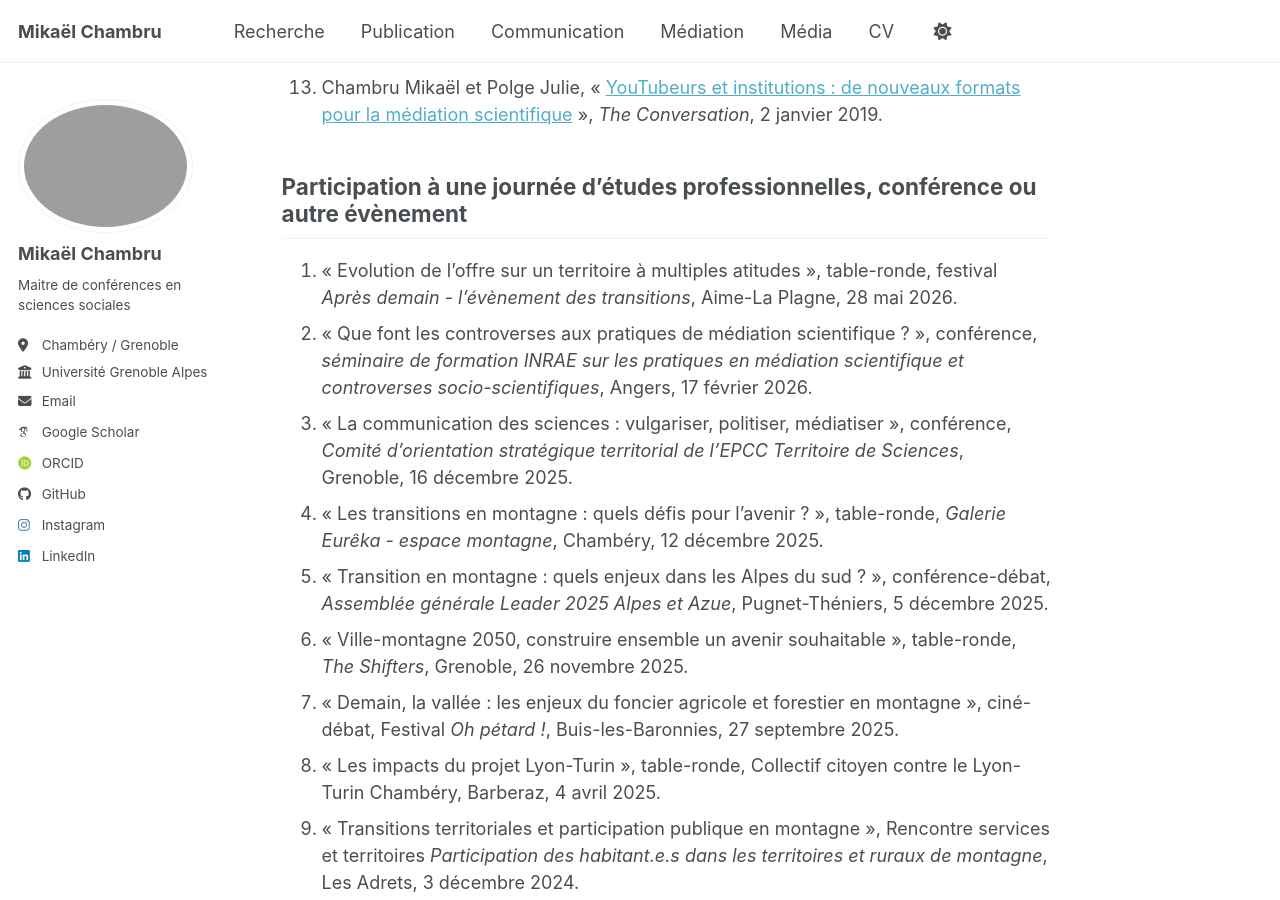
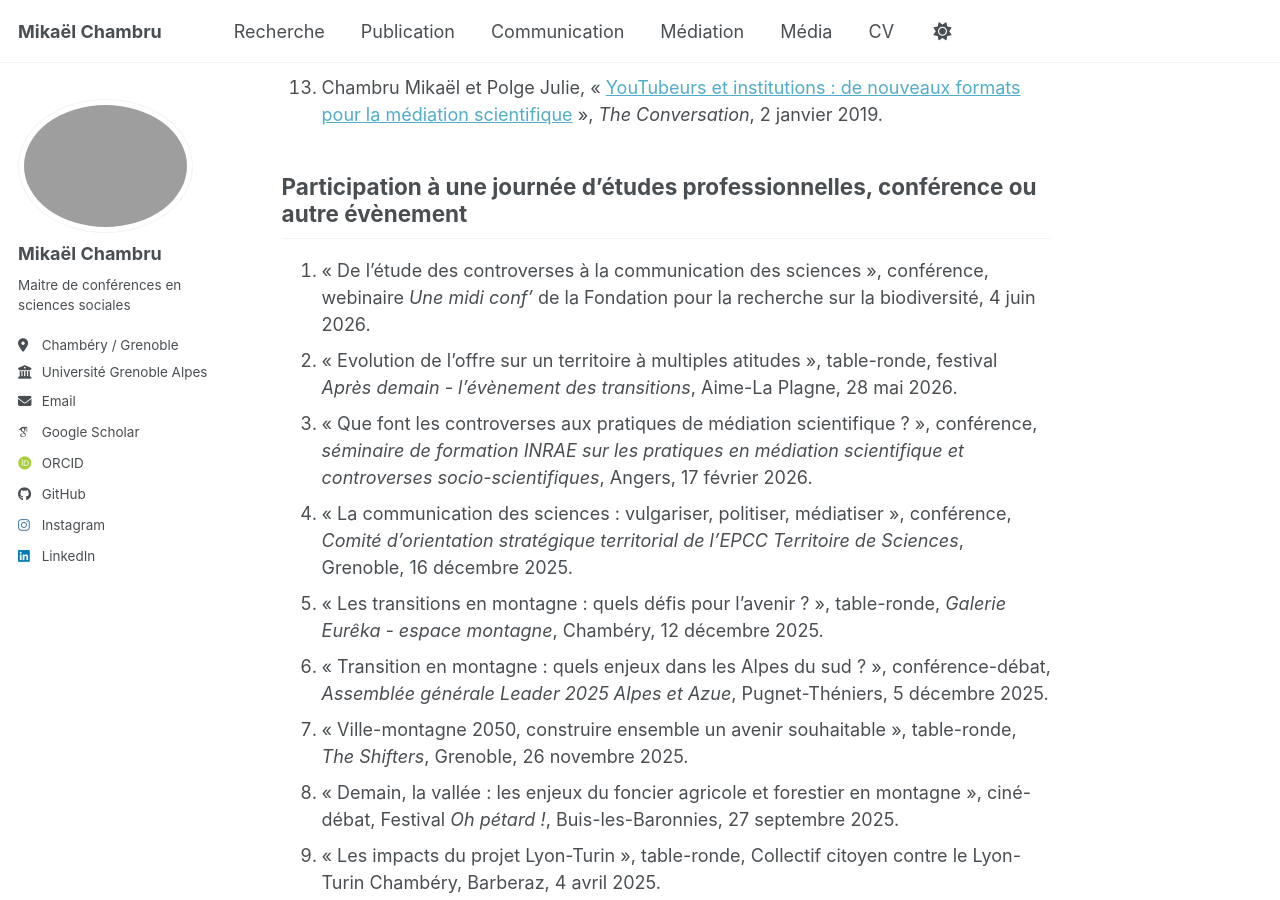
Before and after one commit to mikaelchambru/mikaelchambru.github.io, a Jekyll site: the page built from _pages/mediation.md, in a window 1280 px wide and 900 px high, scrolled down 1694 px. Built offline with Jekyll 4.4.1, drawn with Linux system fonts in a browser that asks for light colours; some web fonts are replaced; a script bundle is joined from its source files by our own code; library files that are not in the unit come from our copies.

Commit message:
Update mediation.md

```diff
--- a/_pages/mediation.md
+++ b/_pages/mediation.md
@@ -37,44 +37,45 @@
 
 ## Participation à une journée d’études professionnelles, conférence ou autre évènement
 
-1. « Evolution de l'offre sur un territoire à multiples atitudes », table-ronde, festival *Après demain - l'évènement des transitions*, Aime-La Plagne, 28 mai 2026.
-2. « Que font les controverses aux pratiques de médiation scientifique ? », conférence, *séminaire de formation INRAE sur les pratiques en médiation scientifique et controverses socio-scientifiques*, Angers, 17 février 2026.
-3. « La communication des sciences : vulgariser, politiser, médiatiser », conférence, *Comité d’orientation stratégique territorial de l’EPCC Territoire de Sciences*, Grenoble, 16 décembre 2025.
-4. « Les transitions en montagne : quels défis pour l’avenir ? », table-ronde, *Galerie Eurêka - espace montagne*, Chambéry, 12 décembre 2025.
-5. « Transition en montagne : quels enjeux dans les Alpes du sud  ? », conférence-débat, *Assemblée générale Leader 2025 Alpes et Azue*, Pugnet-Théniers, 5 décembre 2025.
-6. « Ville-montagne 2050, construire ensemble un avenir souhaitable », table-ronde, *The Shifters*, Grenoble, 26 novembre 2025.
-7. « Demain, la vallée : les enjeux du foncier agricole et forestier en montagne », ciné-débat, Festival *Oh pétard !*, Buis-les-Baronnies, 27 septembre 2025.
-8. « Les impacts du projet Lyon-Turin », table-ronde, Collectif citoyen contre le Lyon-Turin Chambéry, Barberaz, 4 avril 2025.
-9. « Transitions territoriales et participation publique en montagne », Rencontre services et territoires *Participation des habitant.e.s dans les territoires et ruraux de montagne*, Les Adrets, 3 décembre 2024.
-10. « La montagne au défi : urbanisme, simplifier sans compris », Table-ronde lors du 40ème congrès de l’Association nationale des élus de montagne (ANEM), SuperDévoluy, 11 octobre 2024.
-11. « Glacier de la Girose. Versant sensible », Conférence *Demain les montagnes !*, Grenoble, 13 novembre 2024.
-12. « Production de neige en stations de ski : vers un conflit d’usages de l’eau ? », *Fête de la science*, Grenoble, 8 octobre 2024.
-13. « Comprendre et accompagner les défis socio-écologiques des forêts de montagne », *1 heure – 1 chercheur* de la Fondation Université Grenoble Alpes, Grenoble, 1er octobre 2024.
-14. « Comment bien vivre demain nos territoires de montagne ? », séminaire *Espace valléens et Avenir Montagne Ingénierie*, Moûtiers, 11 septembre 2024.
-15. « (A)ménager les glaciers alpins ? », Conférence du *Jardin du Lautaret*, Villar-d’Arène, 26 août 2024.
-16. « Transizioni in montagne : quali séide per il futoro ? / Les transitions en montagne : quels défis pour l’avenir ? », Table-ronde de lancement du programme européen Interreg France – Italie Alcotra *ESCAPE*, Bardonnechia (Italie), 20 mars 2024.
-17. « Transitions en montagne : quel avenir pour les stations de ski des Hautes Alpes ? », Table-ronde organisée par *Ram 05*, Embrum, 13 mars 2024.
-18. « Transition des territoires de montagne : quelle place pour l’agriculture face au tourisme dans le Briançonnais ? », Table-ronde organisée par *Fréquence Mistral*, Briançon, 12 mars 2024.
-19. « Dés-inventer le tourisme montagne ? Transition et conflits », Conférence du *Jardin du Lautaret*, Villar-d’Arène, 14 août 2023.
-20. « Interactions science-société au service du développement territorial », Café-science *Ecrins terre de sciences*, *Parc national des Ecrins* et *Réseau nature, science environnement*, Villar-d’Arène, 5 juin 2023.
-21. « Valorisation du patrimoine naturel & tourisme scientifique », Journée prospective *Avenir Montagne*, PETR Briançonnais, Ecrins, Guillestrois, Queyras, Puy-Saint-André, 7 avril 2023.
-22. « Quand le tourisme scientifique entre en controverse : retour sur un projet d’aménagement autour des sciences astronomiques », *Ecotraversée du Queyras*, Saint Véran, 2 novembre 2022.
-23. « Le dialogue Science-Société au prisme du GIEC », conférence-débat *Fête de la science*, Chamonix, 7 octobre 2022.
-24. « Quelle transition pour le territoire de Céüse ? », soirée-débat autour du projet *Demain Céüse : une destination nature 4 saisons*, Aix-Marseille universités, Idées de demain, Département des Hautes-Alpes et association Transition des territoires de montagne, Gap, 15 janvier 2021.
-25. « Comment faire cohabiter les actions en présence et en ligne dans les initiatives de médiation scientifique ? », rencontre professionnelle de l’*École de la médiation*, Grenoble et Paris, 10 novembre, 15 décembre 2020 et 12 janvier 2021.
-26. « Jeunes et grand public : quels nouveaux formats de la connaissance pour les informer ? », festival *Médias en Seine*, France Info et Les Echos, Paris, 19 novembre 2020.
-27. « Sciences et grand public : comment accéder aux connaissances scientifiques et échapper aux fake-news ? », *Fête de la science*, Sciences actions et Université Savoie Mont-Blanc, Chambéry, 8 octobre 2020.
-28. « Le loup et ses effets socio-environnementaux », *Ecotraversée de Belledonne*, Combe Madame, 28 juin 2020.
-29. « Communiquer les sciences : quels enjeux pour quels publics ? », Journée scientifique *De la communication scientifique à la communication grand public*, Laboratoire de psychologie et neurocognition, Grenoble, 21 juin 2019.
-30. « Communication sur l’adaptation au changement climatique : bonnes pratiques, tendances et réseau de partenaires », *Alpine partnership for local climate action*, Grenoble, 29 mai 2019.
-31. « Et dans les classes ? Sciences et esprit critique de l’école primaire à l’université », Colloque *Sciences et esprit critique, interroger les certitudes*, Maison pour la science Alpes-Dauphiné, Délégation académique aux affaires culturelles et Cellule éducation au média et information du Rectorat, Grenoble, 8 novembre 2018.
-32. « Quand la fraude s’invite dans les publications scientifiques », Festival Imaginascience *Fakes News et réveil de l’esprit critique*, CCSTI La Turbine Sciences, Annecy, 27 septembre 2018.
-33. « Les sujets brûlants de la communication scientifique », Congrès annuel de la communication scientifique suisse *Science Comm’16 – New tools, new placers,&#x20;*&#x46;ondation Sciences et Cité, Grandson (Suisse), 22 septembre 2016.
-34. « Pouvoir d’agir et engagements citoyens pour des territoires durables », colloque participatif, Anciela & Science-Po Lyon, Lyon, 2 juin 2014.
-35. « La citoyenneté active comme solution face aux défis écologiques », colloque participatif, Anciela & Science-Po Lyon, Lyon, 25 février 2013.
-36. « Par quelle voie sortir du nucléaire ? », Forum-débat, *Festival des libertés*, Bruxelles, 25 octobre 2012.
-37. « Quelles conditions pour que des échanges entre chercheurs et acteurs de la société civile aboutissent à des projets de recherche participative », Atelier-scénario, Adreca & fondation Sciences citoyennes, Saint-Martin d’Hères, 27 et 28 juin 2011.
-38. « Les médias : vecteurs d’expression, vecteurs de représentation », *Université européenne de l’engagement : (re)Trouver la capacité d’agir*, Association de la fondation étudiante pour la ville (Afev), Université Claude Bernard Lyon 1, Lyon, 24 août 2011.
+1. « De l’étude des controverses à la communication des sciences », conférence, webinaire *Une midi conf'* de la Fondation pour la recherche sur la biodiversité, 4 juin 2026.
+2. « Evolution de l'offre sur un territoire à multiples atitudes », table-ronde, festival *Après demain - l'évènement des transitions*, Aime-La Plagne, 28 mai 2026.
+3. « Que font les controverses aux pratiques de médiation scientifique ? », conférence, *séminaire de formation INRAE sur les pratiques en médiation scientifique et controverses socio-scientifiques*, Angers, 17 février 2026.
+4. « La communication des sciences : vulgariser, politiser, médiatiser », conférence, *Comité d’orientation stratégique territorial de l’EPCC Territoire de Sciences*, Grenoble, 16 décembre 2025.
+5. « Les transitions en montagne : quels défis pour l’avenir ? », table-ronde, *Galerie Eurêka - espace montagne*, Chambéry, 12 décembre 2025.
+6. « Transition en montagne : quels enjeux dans les Alpes du sud  ? », conférence-débat, *Assemblée générale Leader 2025 Alpes et Azue*, Pugnet-Théniers, 5 décembre 2025.
+7. « Ville-montagne 2050, construire ensemble un avenir souhaitable », table-ronde, *The Shifters*, Grenoble, 26 novembre 2025.
+8. « Demain, la vallée : les enjeux du foncier agricole et forestier en montagne », ciné-débat, Festival *Oh pétard !*, Buis-les-Baronnies, 27 septembre 2025.
+9. « Les impacts du projet Lyon-Turin », table-ronde, Collectif citoyen contre le Lyon-Turin Chambéry, Barberaz, 4 avril 2025.
+10. « Transitions territoriales et participation publique en montagne », Rencontre services et territoires *Participation des habitant.e.s dans les territoires et ruraux de montagne*, Les Adrets, 3 décembre 2024.
+11. « La montagne au défi : urbanisme, simplifier sans compris », Table-ronde lors du 40ème congrès de l’Association nationale des élus de montagne (ANEM), SuperDévoluy, 11 octobre 2024.
+12. « Glacier de la Girose. Versant sensible », Conférence *Demain les montagnes !*, Grenoble, 13 novembre 2024.
+13. « Production de neige en stations de ski : vers un conflit d’usages de l’eau ? », *Fête de la science*, Grenoble, 8 octobre 2024.
+14. « Comprendre et accompagner les défis socio-écologiques des forêts de montagne », *1 heure – 1 chercheur* de la Fondation Université Grenoble Alpes, Grenoble, 1er octobre 2024.
+15. « Comment bien vivre demain nos territoires de montagne ? », séminaire *Espace valléens et Avenir Montagne Ingénierie*, Moûtiers, 11 septembre 2024.
+16. « (A)ménager les glaciers alpins ? », Conférence du *Jardin du Lautaret*, Villar-d’Arène, 26 août 2024.
+17. « Transizioni in montagne : quali séide per il futoro ? / Les transitions en montagne : quels défis pour l’avenir ? », Table-ronde de lancement du programme européen Interreg France – Italie Alcotra *ESCAPE*, Bardonnechia (Italie), 20 mars 2024.
+18. « Transitions en montagne : quel avenir pour les stations de ski des Hautes Alpes ? », Table-ronde organisée par *Ram 05*, Embrum, 13 mars 2024.
+19. « Transition des territoires de montagne : quelle place pour l’agriculture face au tourisme dans le Briançonnais ? », Table-ronde organisée par *Fréquence Mistral*, Briançon, 12 mars 2024.
+20. « Dés-inventer le tourisme montagne ? Transition et conflits », Conférence du *Jardin du Lautaret*, Villar-d’Arène, 14 août 2023.
+21. « Interactions science-société au service du développement territorial », Café-science *Ecrins terre de sciences*, *Parc national des Ecrins* et *Réseau nature, science environnement*, Villar-d’Arène, 5 juin 2023.
+22. « Valorisation du patrimoine naturel & tourisme scientifique », Journée prospective *Avenir Montagne*, PETR Briançonnais, Ecrins, Guillestrois, Queyras, Puy-Saint-André, 7 avril 2023.
+23. « Quand le tourisme scientifique entre en controverse : retour sur un projet d’aménagement autour des sciences astronomiques », *Ecotraversée du Queyras*, Saint Véran, 2 novembre 2022.
+24. « Le dialogue Science-Société au prisme du GIEC », conférence-débat *Fête de la science*, Chamonix, 7 octobre 2022.
+25. « Quelle transition pour le territoire de Céüse ? », soirée-débat autour du projet *Demain Céüse : une destination nature 4 saisons*, Aix-Marseille universités, Idées de demain, Département des Hautes-Alpes et association Transition des territoires de montagne, Gap, 15 janvier 2021.
+26. « Comment faire cohabiter les actions en présence et en ligne dans les initiatives de médiation scientifique ? », rencontre professionnelle de l’*École de la médiation*, Grenoble et Paris, 10 novembre, 15 décembre 2020 et 12 janvier 2021.
+27. « Jeunes et grand public : quels nouveaux formats de la connaissance pour les informer ? », festival *Médias en Seine*, France Info et Les Echos, Paris, 19 novembre 2020.
+28. « Sciences et grand public : comment accéder aux connaissances scientifiques et échapper aux fake-news ? », *Fête de la science*, Sciences actions et Université Savoie Mont-Blanc, Chambéry, 8 octobre 2020.
+29. « Le loup et ses effets socio-environnementaux », *Ecotraversée de Belledonne*, Combe Madame, 28 juin 2020.
+30. « Communiquer les sciences : quels enjeux pour quels publics ? », Journée scientifique *De la communication scientifique à la communication grand public*, Laboratoire de psychologie et neurocognition, Grenoble, 21 juin 2019.
+31. « Communication sur l’adaptation au changement climatique : bonnes pratiques, tendances et réseau de partenaires », *Alpine partnership for local climate action*, Grenoble, 29 mai 2019.
+32. « Et dans les classes ? Sciences et esprit critique de l’école primaire à l’université », Colloque *Sciences et esprit critique, interroger les certitudes*, Maison pour la science Alpes-Dauphiné, Délégation académique aux affaires culturelles et Cellule éducation au média et information du Rectorat, Grenoble, 8 novembre 2018.
+33. « Quand la fraude s’invite dans les publications scientifiques », Festival Imaginascience *Fakes News et réveil de l’esprit critique*, CCSTI La Turbine Sciences, Annecy, 27 septembre 2018.
+34. « Les sujets brûlants de la communication scientifique », Congrès annuel de la communication scientifique suisse *Science Comm’16 – New tools, new placers,&#x20;*&#x46;ondation Sciences et Cité, Grandson (Suisse), 22 septembre 2016.
+35. « Pouvoir d’agir et engagements citoyens pour des territoires durables », colloque participatif, Anciela & Science-Po Lyon, Lyon, 2 juin 2014.
+36. « La citoyenneté active comme solution face aux défis écologiques », colloque participatif, Anciela & Science-Po Lyon, Lyon, 25 février 2013.
+37. « Par quelle voie sortir du nucléaire ? », Forum-débat, *Festival des libertés*, Bruxelles, 25 octobre 2012.
+38. « Quelles conditions pour que des échanges entre chercheurs et acteurs de la société civile aboutissent à des projets de recherche participative », Atelier-scénario, Adreca & fondation Sciences citoyennes, Saint-Martin d’Hères, 27 et 28 juin 2011.
+39. « Les médias : vecteurs d’expression, vecteurs de représentation », *Université européenne de l’engagement : (re)Trouver la capacité d’agir*, Association de la fondation étudiante pour la ville (Afev), Université Claude Bernard Lyon 1, Lyon, 24 août 2011.
 
 ## Animation d'émission sur Twitch
 
```
